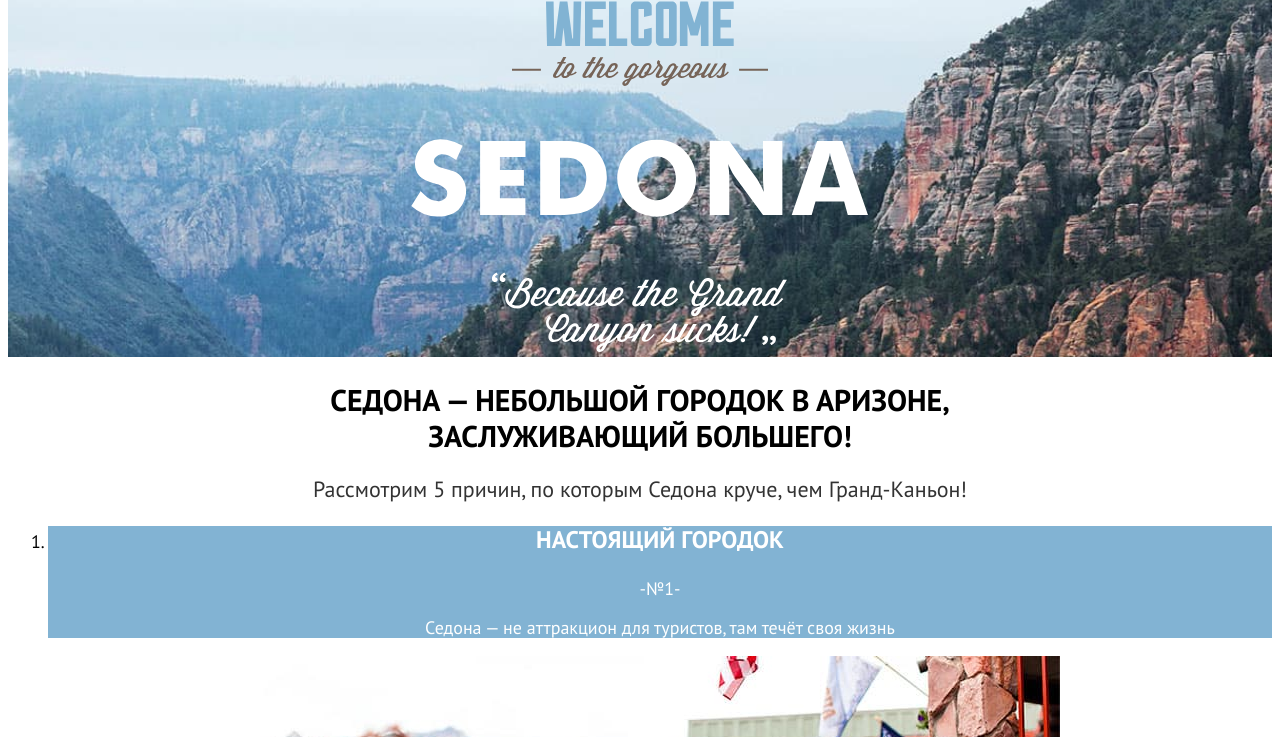
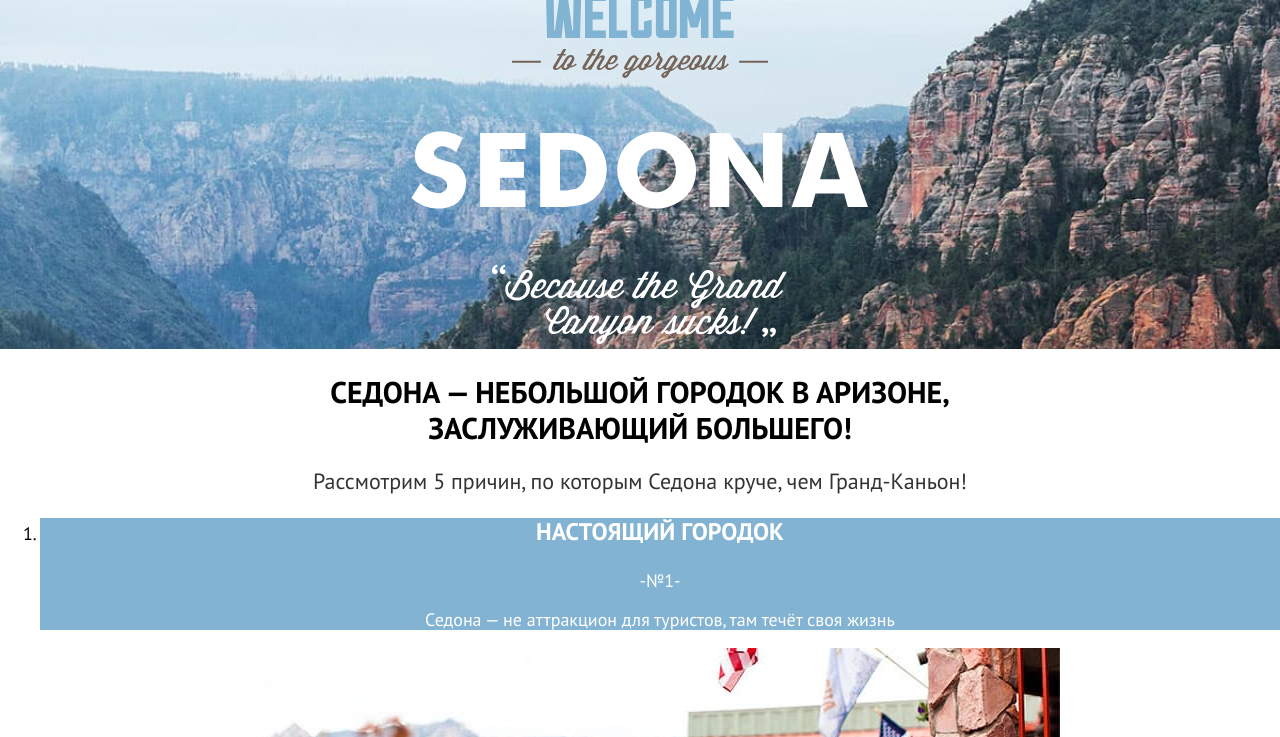
Before and after one commit to htmlacademy-htmlcss/2106093-sedona-34, a plain HTML site: page index.html in a window 1280 px wide. Shown: the part 363-1100 px from the top of the page. Drawn offline with Linux system fonts and the light colour scheme.

Commit message:
Добавил flex для body и убрал стандартные отступы

```diff
--- a/styles/styles.css
+++ b/styles/styles.css
@@ -19,10 +19,17 @@ html{
 }
 
 body {
+  /* Стилизация */
   font-family: "PT Sans", "Arial", sans-serif;
   font-size: 18px;
   line-height: 21px;
   background-color: #FFFFFF;
+  /* Сетка */
+  margin: 0;
+  display: flex;
+  flex-direction: column;
+  min-height: 100%;
+  outline: 5px solid rgba(231, 7, 7, 0.902);
 }
 
 a {
```
